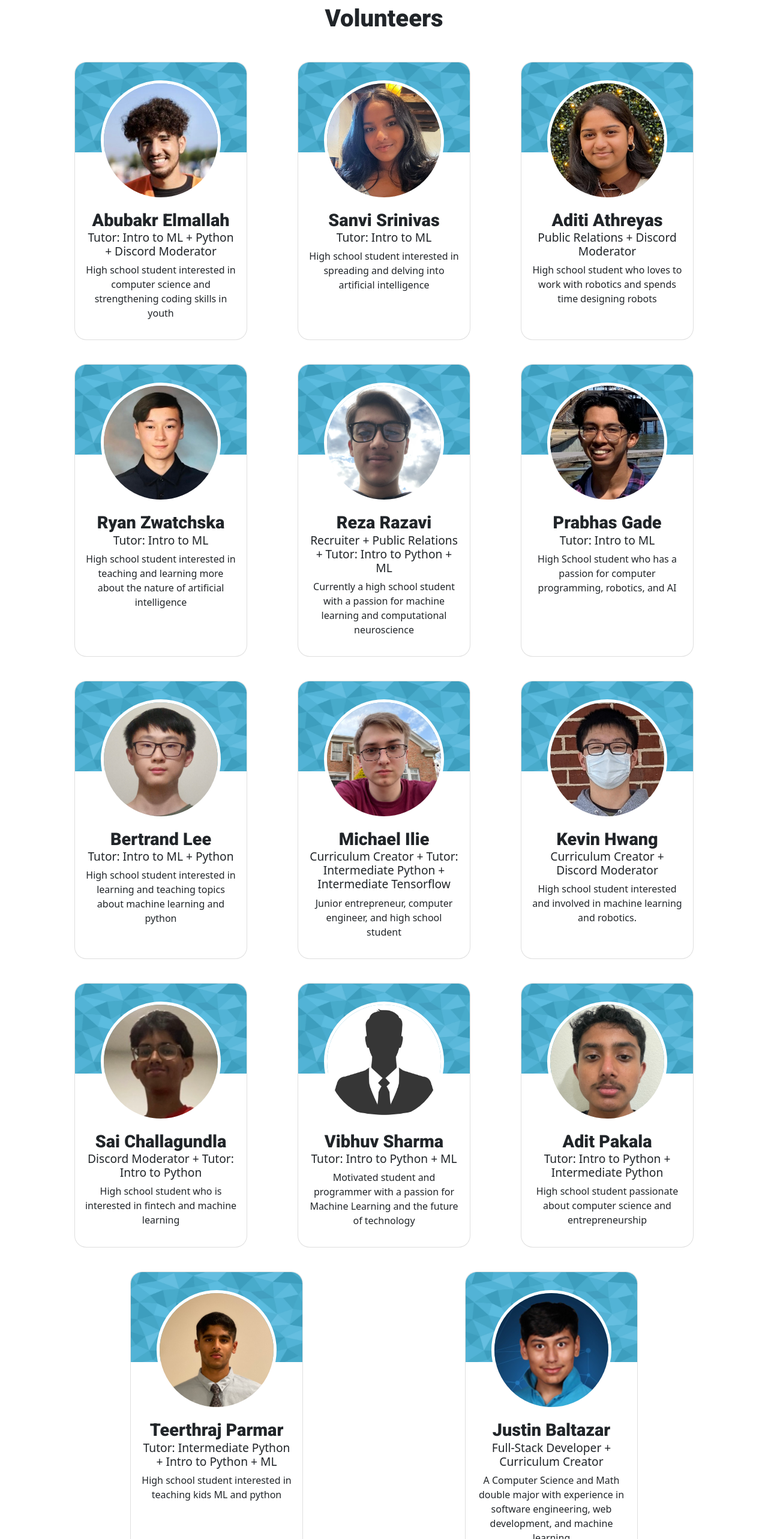
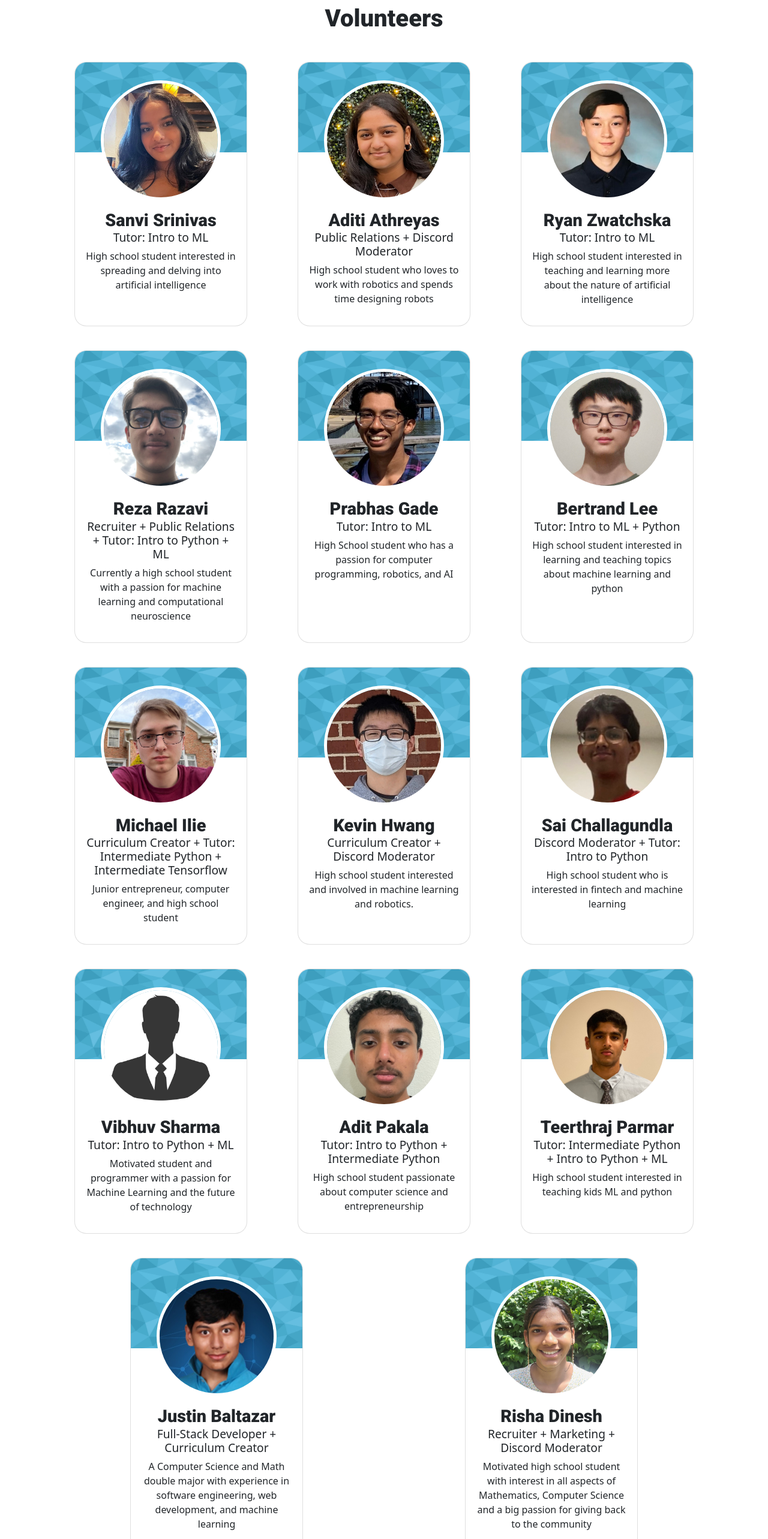
Before and after one commit to Neuracode/website, a Next.js app: page /about/team in a window 1280 px wide. Shown: the part 1960-4526 px from the top of the page at 60% size. Built offline with nearby package versions, Linux system fonts and the light colour scheme.

Commit message:
Add new team member

```diff
--- a/pages/about/team.tsx
+++ b/pages/about/team.tsx
@@ -73,12 +73,6 @@ const Team: React.FC = () => {
     ];
 
     const volunteers: ITeamCard[] = [
-        {
-            name: 'Abubakr Elmallah',
-            title: 'Tutor: Intro to ML + Python + Discord Moderator',
-            image: 'abubakr_elmallah.jpeg',
-            description: 'High school student interested in computer science and strengthening coding skills in youth',
-        },
         {
             name: 'Sanvi Srinivas',
             title: 'Tutor: Intro to ML',
@@ -156,6 +150,12 @@ const Team: React.FC = () => {
             title: 'Full-Stack Developer + Curriculum Creator',
             image: 'justin_baltazar.jpeg',
             description: 'A Computer Science and Math double major with experience in software engineering, web development, and machine learning'
+        },
+        {
+            name: 'Risha Dinesh',
+            title: 'Recruiter + Marketing + Discord Moderator',
+            image: 'risha_dinesh.jpeg',
+            description: 'Motivated high school student with interest in all aspects of Mathematics, Computer Science and a big passion for giving back to the community'
         }
     ]
 
```
Also changed, not shown: public/team/risha_dinesh.jpeg (added).
